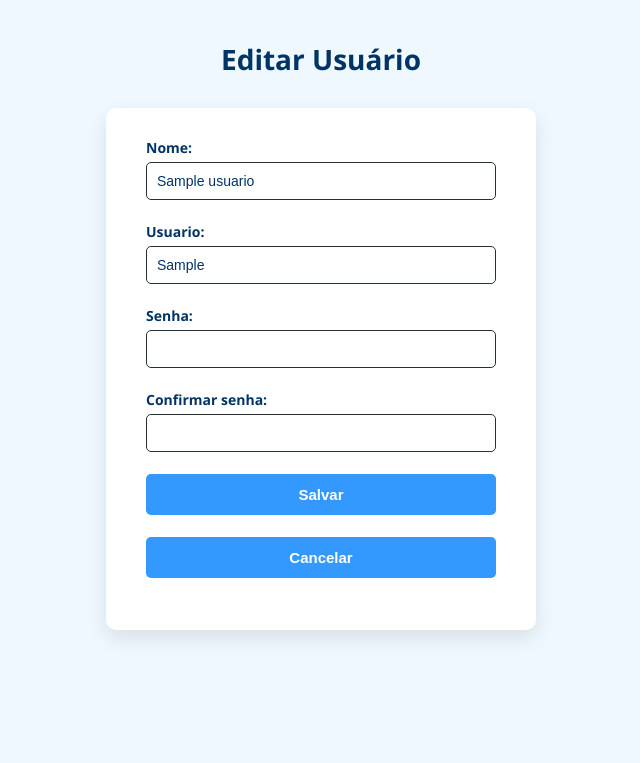
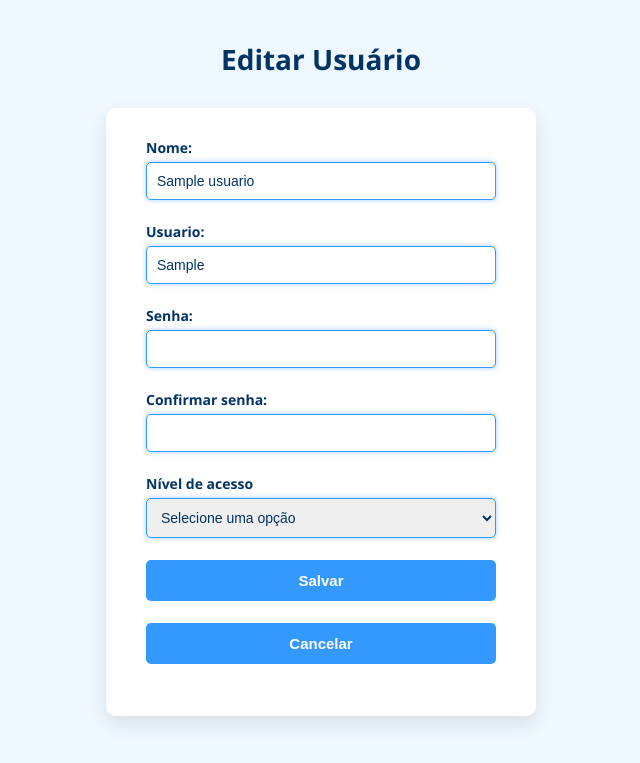
Before and after one commit to gustavorosa741/site-chamado, a PHP site: page /Relatorios/editar_usuario.php?id=1 in a window 1280 px wide. Shown: the top 763 px of the page, without its empty margins (319-959 px from the left). Run offline with PHP 8.4, Linux system fonts and the light colour scheme; the visitor is signed in with stand-in values (Sample User, id 1); tables that the repository leaves empty or names only in its code hold one stand-in row (values such as "Sample post").

Commit message:
feito verificadores de tamanho de senha e usuario, se usuario ja existe e adicionado nivel de acesso

```diff
--- a/Relatorios/editar_usuario.php
+++ b/Relatorios/editar_usuario.php
@@ -20,14 +20,24 @@ if ($_SERVER['REQUEST_METHOD'] === 'POST') {
     $usuario = $_POST['usuario'] ?? '';
     $senha = $_POST['senha'] ?? '';
     $confirmar_senha = $_POST['confirmar_senha'] ?? '';
+    $permissao = $_POST['nivel_acesso'] ?? '';
 
     if ($senha !== $confirmar_senha) {
         echo "<script>alert('As senhas não coincidem!');</script>";
+
+    } else if (strlen($senha) < 8) {
+    echo "<script>alert('A senha deve ter no mínimo 8 caracteres!'); window.location.href='cadastro_usuario.php'</script>";
+    exit;
+
+    } else if (strlen($usuario) < 3) {
+        echo "<script>alert('O nome deve ter no mínimo 3 caracteres!'); window.location.href='cadastro_usuario.php'</script>";
+        exit;
+
     } else{
         $senha_hash = password_hash($senha, PASSWORD_DEFAULT);
 
-        $stmt = $conn->prepare("UPDATE usuario SET nome=?, usuario = ?, senha = ? WHERE id = ?");
-        $stmt->bind_param("sssi", $nome, $usuario, $senha_hash, $id);
+        $stmt = $conn->prepare("UPDATE usuario SET nome=?, usuario = ?, senha = ?, nivel_acesso = ? WHERE id = ?");
+        $stmt->bind_param("ssssi", $nome, $usuario, $senha_hash, $permissao,     $id);
 
         if ($stmt->execute()) {
             header("Location: listar_usuarios.php");
@@ -37,10 +47,10 @@ if ($_SERVER['REQUEST_METHOD'] === 'POST') {
         }
     }} else {
 
-    $stmt = $conn->prepare("SELECT nome, usuario FROM usuario WHERE id = ?");
+    $stmt = $conn->prepare("SELECT nome, usuario, nivel_acesso FROM usuario WHERE id = ?");
     $stmt->bind_param("i", $id);
     $stmt->execute();
-    $stmt->bind_result($nome, $usuario);
+    $stmt->bind_result($nome, $usuario, $permissao);
     $stmt->fetch();
     $stmt->close();
 }
@@ -88,7 +98,9 @@ if ($_SERVER['REQUEST_METHOD'] === 'POST') {
             font-size: 14px;
         }
 
-        input[type="text"] {
+        input[type="text"],
+        input[type="password"],
+        select {
             padding: 10px;
             border: 1px solid #253236;
             border-radius: 5px;
@@ -97,7 +109,9 @@ if ($_SERVER['REQUEST_METHOD'] === 'POST') {
             transition: border-color 0.3s ease, box-shadow 0.3s ease;
         }
 
-        input[type="text"]:focus {
+        input[type="text"],
+        input[type="password"],
+        select, :focus {
             border-color: #3399ff;
             box-shadow: 0 0 5px rgba(51, 153, 255, 0.5);
             outline: none;
@@ -133,10 +147,19 @@ if ($_SERVER['REQUEST_METHOD'] === 'POST') {
     <input type="text" id="usuario" name="usuario" value="<?= htmlspecialchars($usuario) ?>" required><br>
 
     <label for="senha">Senha:</label>
-    <input type="text" id="senha" name="senha" required><br>
+    <input type="password" id="senha" name="senha" required><br>
 
     <label for="confirmar_senha">Confirmar senha:</label>
-    <input type="text" id="confirmar_senha" name="confirmar_senha" required><br>
+    <input type="password" id="confirmar_senha" name="confirmar_senha" required><br>
+
+    <label>Nível de acesso</label>
+        <select id="nivel_acesso" name="nivel_acesso" required>
+            <option value="">Selecione uma opção</option>
+            <option value="1">Administrador</option>
+            <option value="2">Manutenção</option>
+            <option value="3">Usuário</option>
+            </select>
+    <br>
 
     <button type="submit">Salvar</button><br>
     <button type="button" onclick="window.location.href='listar_usuarios.php'">Cancelar</button><br>
--- a/Relatorios/listar_usuarios.php
+++ b/Relatorios/listar_usuarios.php
@@ -9,7 +9,7 @@ if (!isset($_SESSION['usuario_id'])) {
 
 include '../BD/conexao.php';
 
-$sql = "SELECT id, nome, usuario, senha FROM usuario";
+$sql = "SELECT id, nome, usuario, senha, nivel_acesso FROM usuario";
 $result = $conn->query($sql);
 ?>
 
@@ -82,6 +82,7 @@ $result = $conn->query($sql);
             <th>ID</th>
             <th>Nome</th>
             <th>Usuario</th>
+            <th>Permissões</th>
             <th>Ações</th>
         </tr>
     </thead>
@@ -92,6 +93,8 @@ $result = $conn->query($sql);
                 <td><?= $row['id'] ?></td>
                 <td><?= htmlspecialchars($row['nome']) ?></td>
                 <td><?= htmlspecialchars($row['usuario']) ?></td>
+                <td><?= htmlspecialchars($row['nivel_acesso']) ?></td>
+
                 <td>
                     <a class="button" href="editar_usuario.php?id=<?= $row['id'] ?>">Editar</a>
                     <a class="button delete" href="excluir_usuario.php?id=<?= $row['id'] ?>" onclick="return confirm('Tem certeza que deseja excluir este usuário?')">Excluir</a>
```
Also changed, not shown: cadastros/cadastro_usuario.php (+31 -5 lines).
